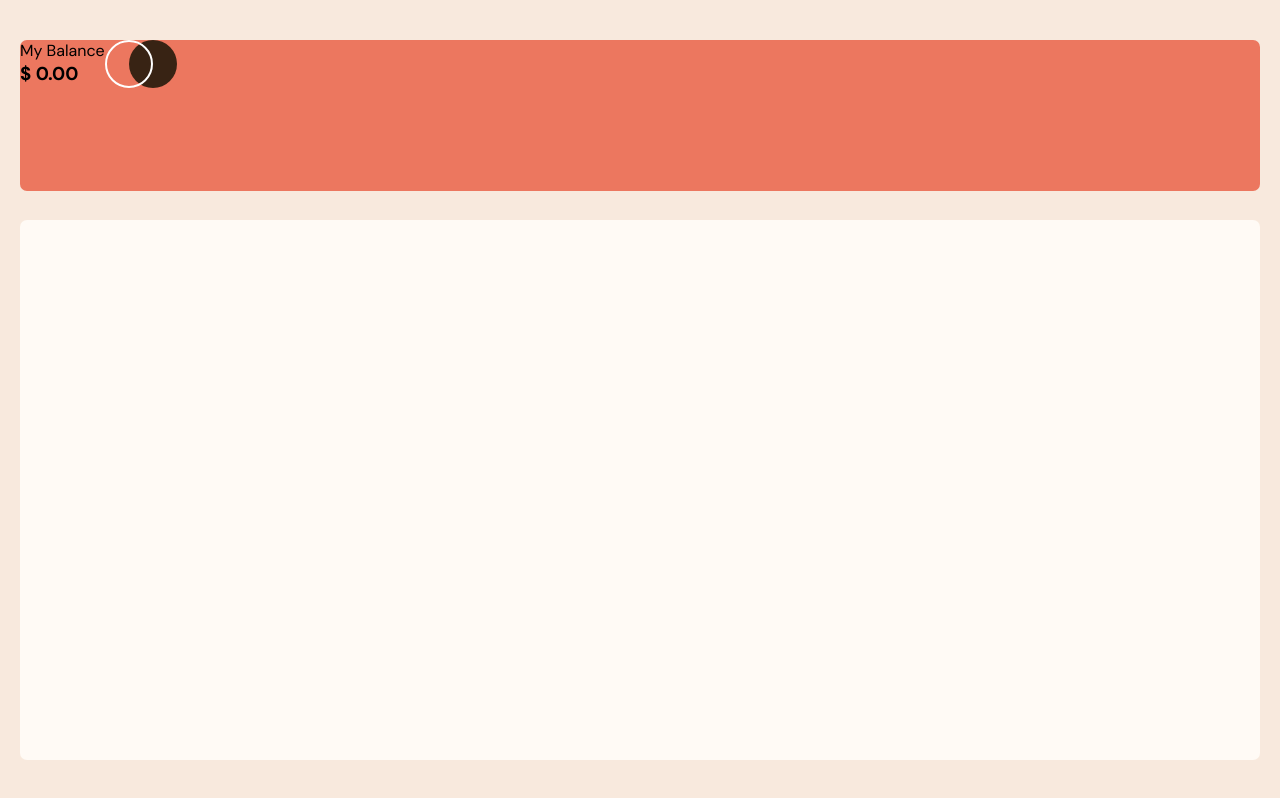
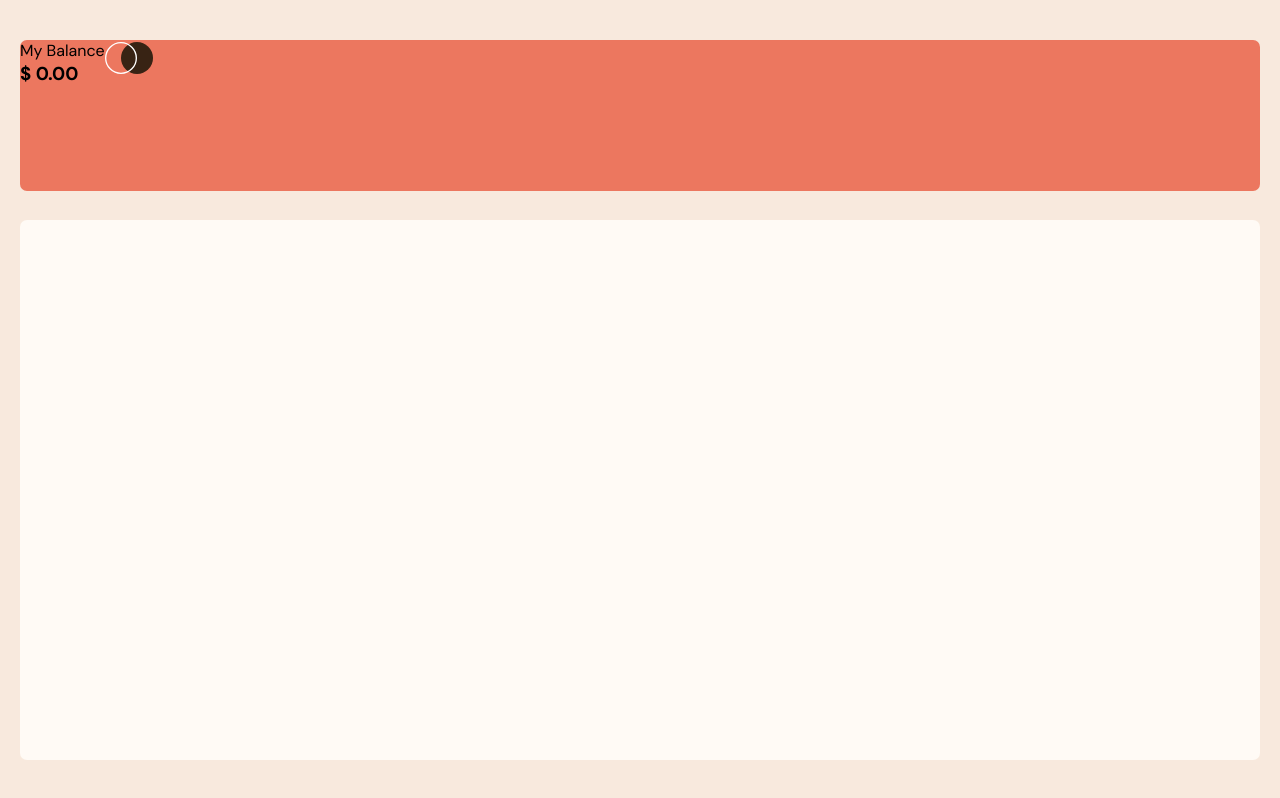
Before and after one commit to Jepennn/Expenses-chart-component, a plain HTML site: page index.html in a window 1280 px wide. Drawn offline with Linux system fonts and the light colour scheme.

Commit message:
Resized logo img

```diff
--- a/index.html
+++ b/index.html
@@ -21,7 +21,7 @@
         <p>My Balance<p>
         <h3>$ 0.00</h3>
       </div>
-      <svg width="72" height="48" viewBox="0 0 72 48" xmlns="http://www.w3.org/2000/svg">
+      <svg width="48" height="36" viewBox="0 0 72 48" xmlns="http://www.w3.org/2000/svg">
         <g fill="none" fill-rule="evenodd">
             <circle fill="#382314" cx="48" cy="24" r="24"/>
             <circle stroke="#FFF" stroke-width="2" cx="24" cy="24" r="23"/>
```
